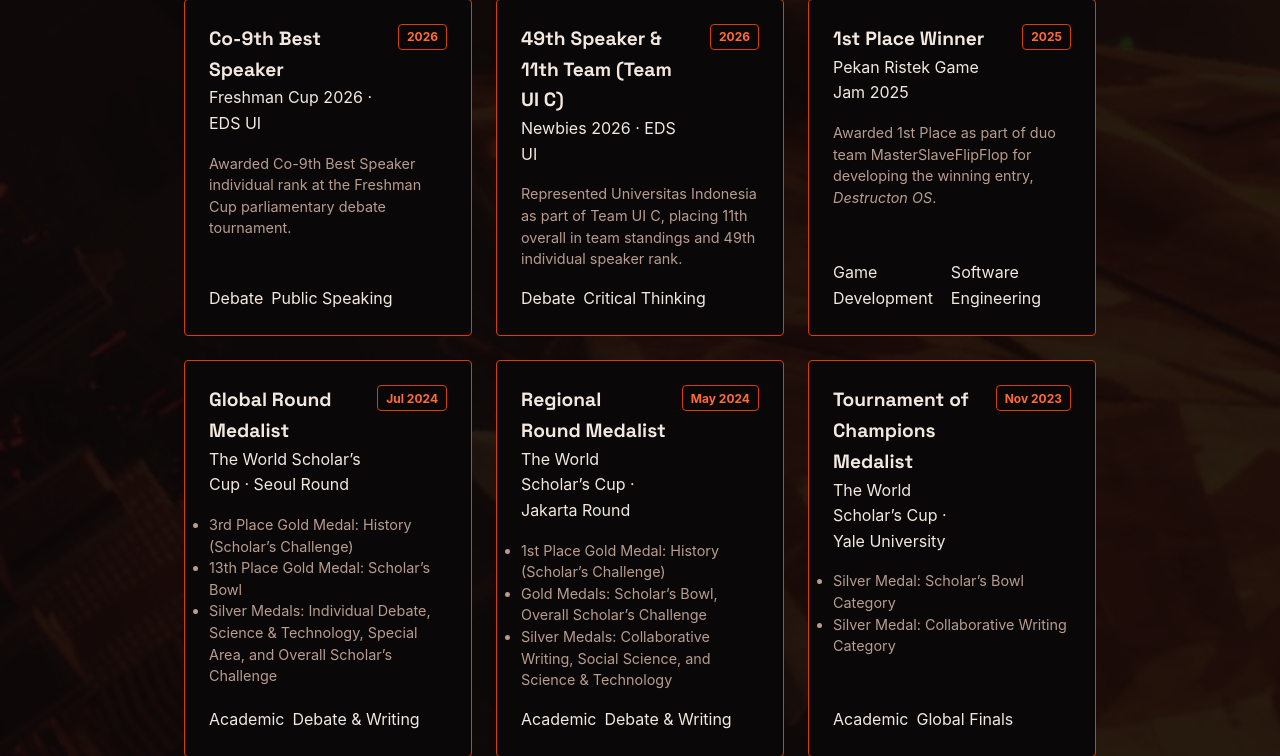
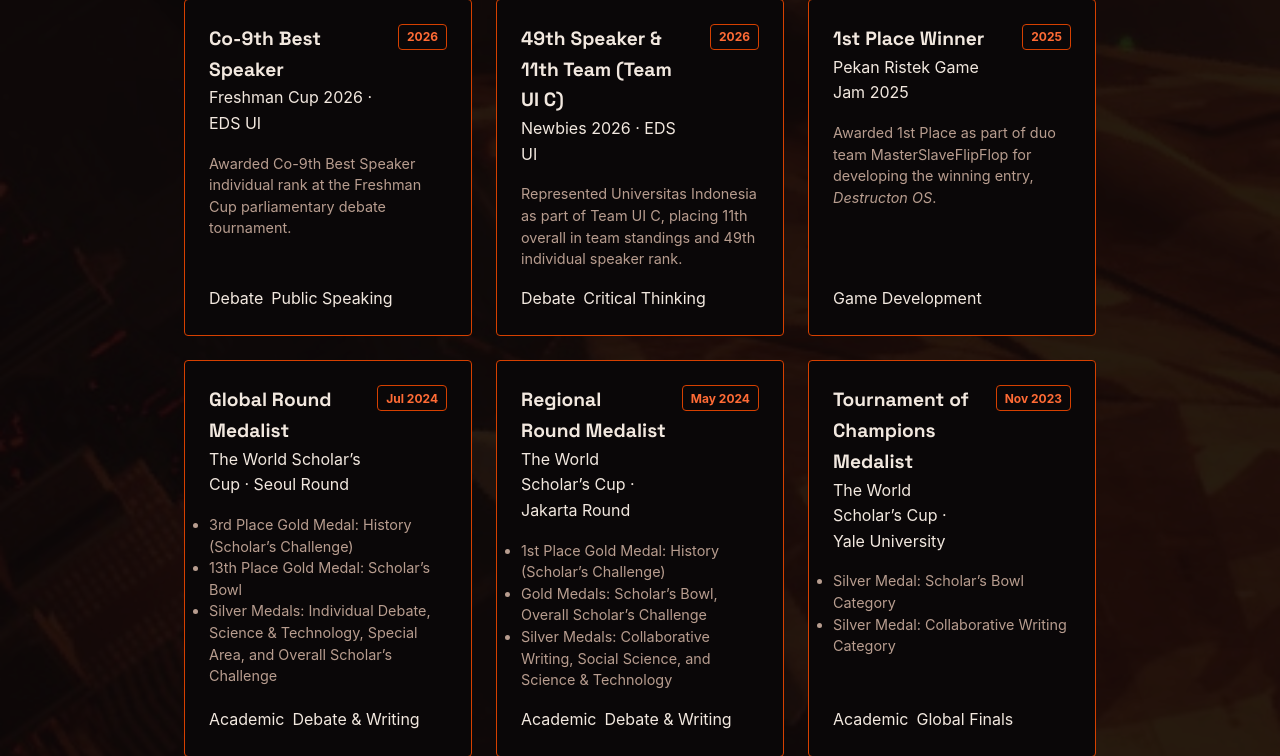
Before and after one commit to SPingol/myportofolio, a Django app: page / in a window 1280 px wide. Shown: the part 2333-3089 px from the top of the page. Run offline with Django 5.2, Linux system fonts and the light colour scheme.

Commit message:
Another tag revision Removed software engineering tag for the GameJam experience, it was left in by accident, leftover from initial versions

```diff
--- a/templates/index.html
+++ b/templates/index.html
@@ -350,7 +350,6 @@
               </div>
               <div class="card-footer">
                 <span class="tech-tag">Game Development</span>
-                <span class="tech-tag">Software Engineering</span>
               </div>
             </article>
 
```
